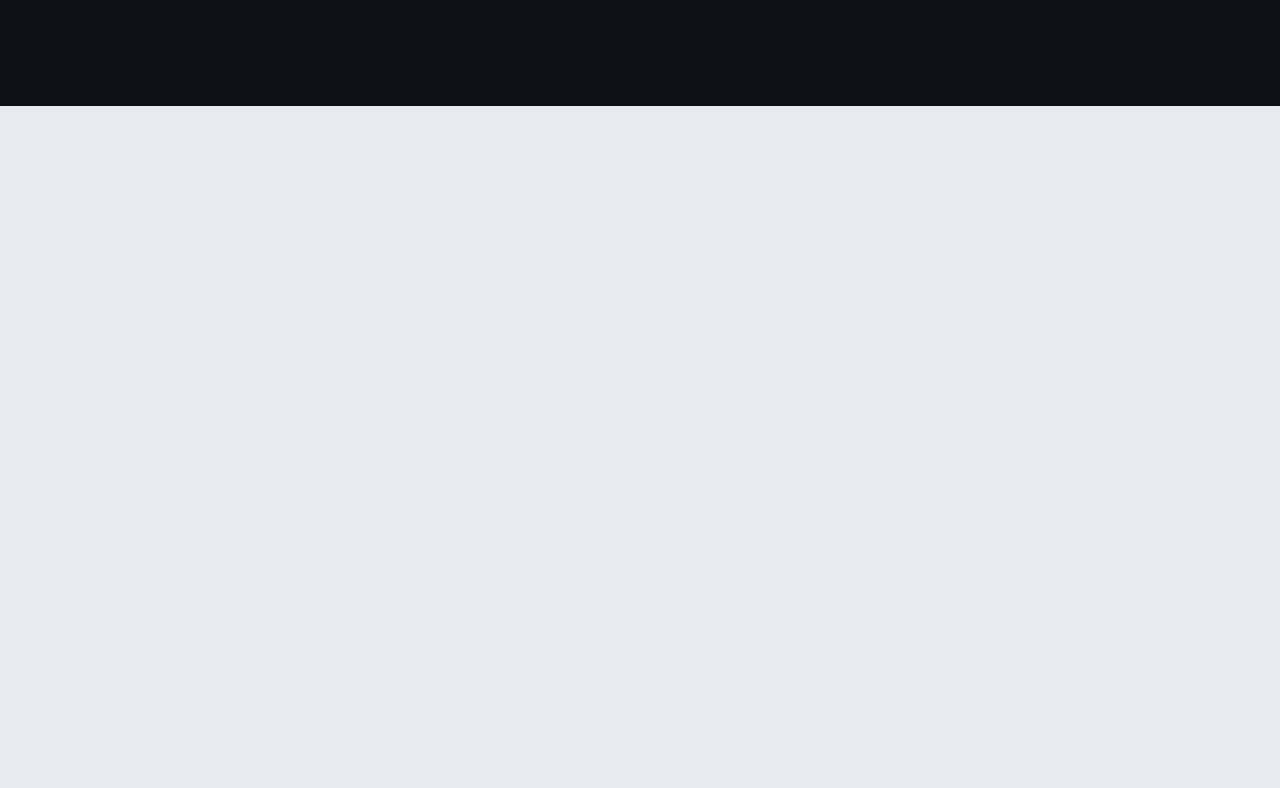
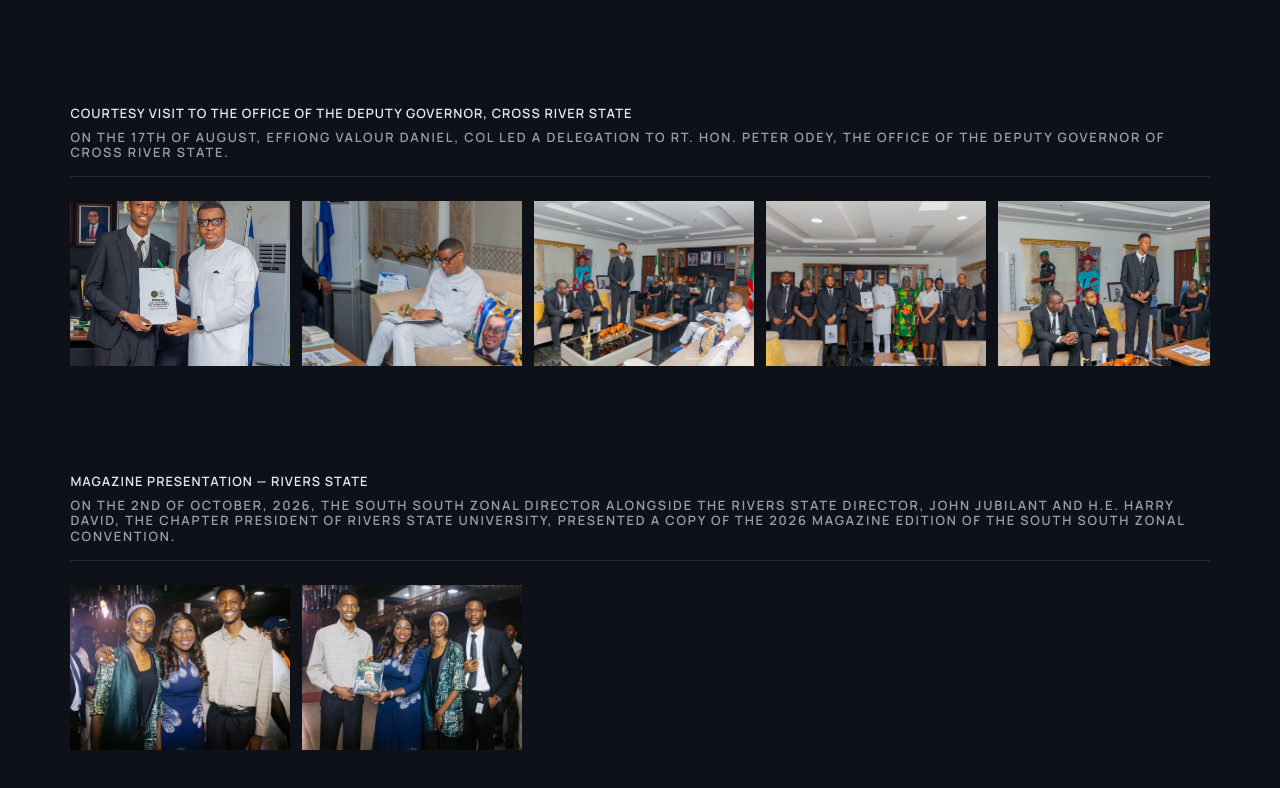
Before and after one commit to itztonydoubra-hash/SSZC, a Next.js app: page /media in a window 1280 px wide. Shown: the part 4091-4879 px from the top of the page. Before the commit the page ends 4197 px from the top, so only its background shows below. Built offline with nearby package versions, Linux system fonts and the light colour scheme.

Commit message:
feat(media): add Deputy Governor courtesy visit and Rivers State magazine presentation albums

```diff
--- a/content/data/media.ts
+++ b/content/data/media.ts
@@ -125,4 +125,23 @@ export const media: MediaAlbum[] = [
       { src: "/media/general/inauguration-glorious-vision-hensard-04.jpeg.jpeg", alt: "Inauguration of Glorious Vision University and Hensard University into the South South Zone, 1st June 2026", ratio: "4 / 3" },
     ],
   },
+  {
+    title: "Courtesy Visit to the Office of the Deputy Governor, Cross River State",
+    description: "On the 17th of August, Effiong Valour Daniel, COL led a delegation to Rt. Hon. Peter Odey, the Office of the Deputy Governor Of Cross River State.",
+    items: [
+      { src: "/media/general/courtesy-visit-deputy-governor-peter-odey-01.jpeg.jpeg", alt: "Effiong Valour Daniel, COL leading a delegation to the Office of the Deputy Governor of Cross River State, Rt. Hon. Peter Odey", ratio: "4 / 3" },
+      { src: "/media/general/courtesy-visit-deputy-governor-peter-odey-02.jpeg.jpeg", alt: "Effiong Valour Daniel, COL leading a delegation to the Office of the Deputy Governor of Cross River State, Rt. Hon. Peter Odey", ratio: "4 / 3" },
+      { src: "/media/general/courtesy-visit-deputy-governor-peter-odey-03.jpeg.jpeg", alt: "Effiong Valour Daniel, COL leading a delegation to the Office of the Deputy Governor of Cross River State, Rt. Hon. Peter Odey", ratio: "4 / 3" },
+      { src: "/media/general/courtesy-visit-deputy-governor-peter-odey-04.jpeg.jpeg", alt: "Effiong Valour Daniel, COL leading a delegation to the Office of the Deputy Governor of Cross River State, Rt. Hon. Peter Odey", ratio: "4 / 3" },
+      { src: "/media/general/courtesy-visit-deputy-governor-peter-odey-05.jpeg.jpeg", alt: "Effiong Valour Daniel, COL leading a delegation to the Office of the Deputy Governor of Cross River State, Rt. Hon. Peter Odey", ratio: "4 / 3" },
+    ],
+  },
+  {
+    title: "Magazine Presentation — Rivers State",
+    description: "On the 2nd of October, 2026, the South South Zonal Director alongside the Rivers State Director, John Jubilant and H.E. Harry David, the Chapter President of Rivers State University, presented a copy of the 2026 Magazine Edition of the South South Zonal Convention.",
+    items: [
+      { src: "/media/general/magazine-presentation-rivers-state-01.jpeg.jpeg", alt: "South South Zonal Director, John Jubilant and H.E. Harry David presenting the 2026 Magazine Edition of the South South Zonal Convention", ratio: "4 / 3" },
+      { src: "/media/general/magazine-presentation-rivers-state-02.jpeg.jpeg", alt: "South South Zonal Director, John Jubilant and H.E. Harry David presenting the 2026 Magazine Edition of the South South Zonal Convention", ratio: "4 / 3" },
+    ],
+  },
 ];
```
